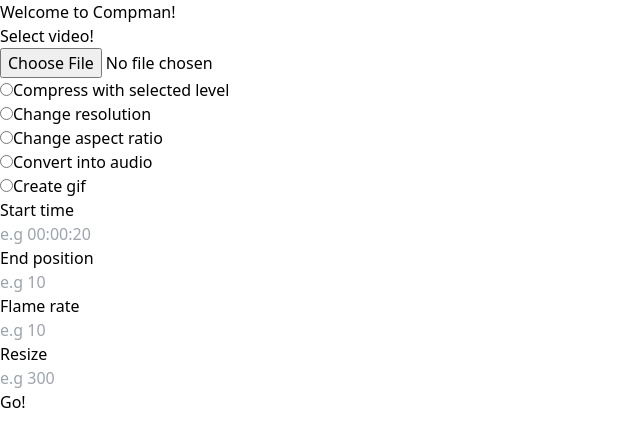
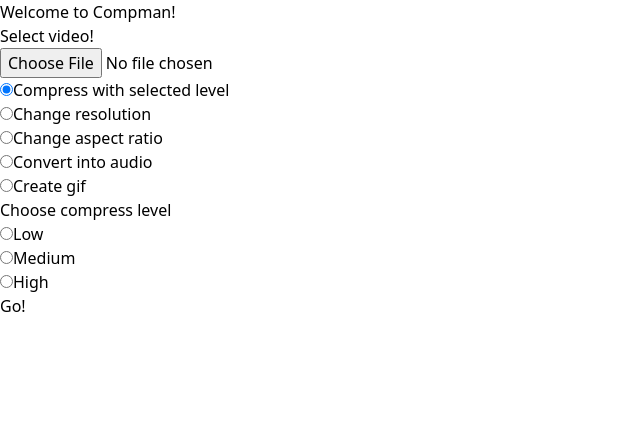
Before and after one commit to TlexCypher/VideoCompressor, a React (Vite) app in the folder frontend/: page / in a window 1280 px wide. Shown: the top 446 px of the page, without its empty margins (0-640 px from the left). Built offline with nearby package versions, Linux system fonts and the light colour scheme.

Commit message:
small bug fix of ui

```diff
--- a/frontend/src/components/Board.tsx
+++ b/frontend/src/components/Board.tsx
@@ -7,7 +7,7 @@ import ConvertIntoAudioForm from "./ConvertIntoAudioForm.tsx";
 import CreateGifForm from "./CreateGifForm.tsx";
 
 const Board = () => {
-    const [selectedService, setSelectedService] = useState<Service | null>(null);
+    const [selectedService, setSelectedService] = useState<Service>("Compress");
     const handleSelectedService = (e: ChangeEvent<HTMLInputElement>) => {
         setSelectedService(e.target.value as Service)
     }
@@ -84,11 +84,12 @@ const Board = () => {
                     </form>
                 </div>
                 {
-                    selectedService &&
+                    selectedService != null &&
                     selectedService === "Compress" ? <CompressForm/> :
                     selectedService === "Change resolution" ? <ChangeResolutionForm/> :
                     selectedService === "Change aspect ratio" ? <ChangeAspectRatioForm/> :
-                    selectedService === "Convert into audio" ? <ConvertIntoAudioForm/> : <CreateGifForm/>
+                    selectedService === "Convert into audio" ? <ConvertIntoAudioForm/> :
+                    selectedService === "Create gif" ? <CreateGifForm/> : <></>
                 }
             </div>
         </>
```
